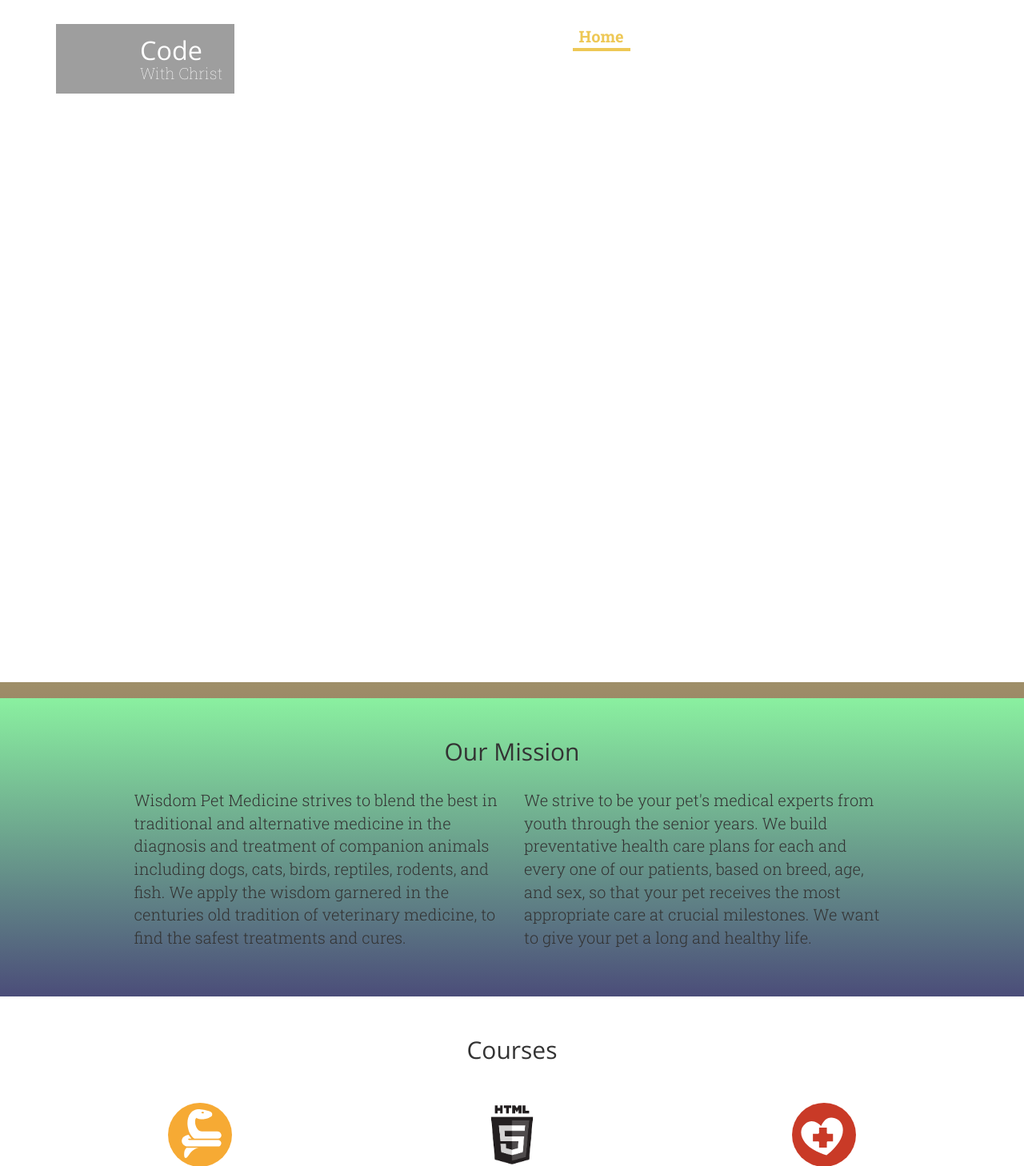
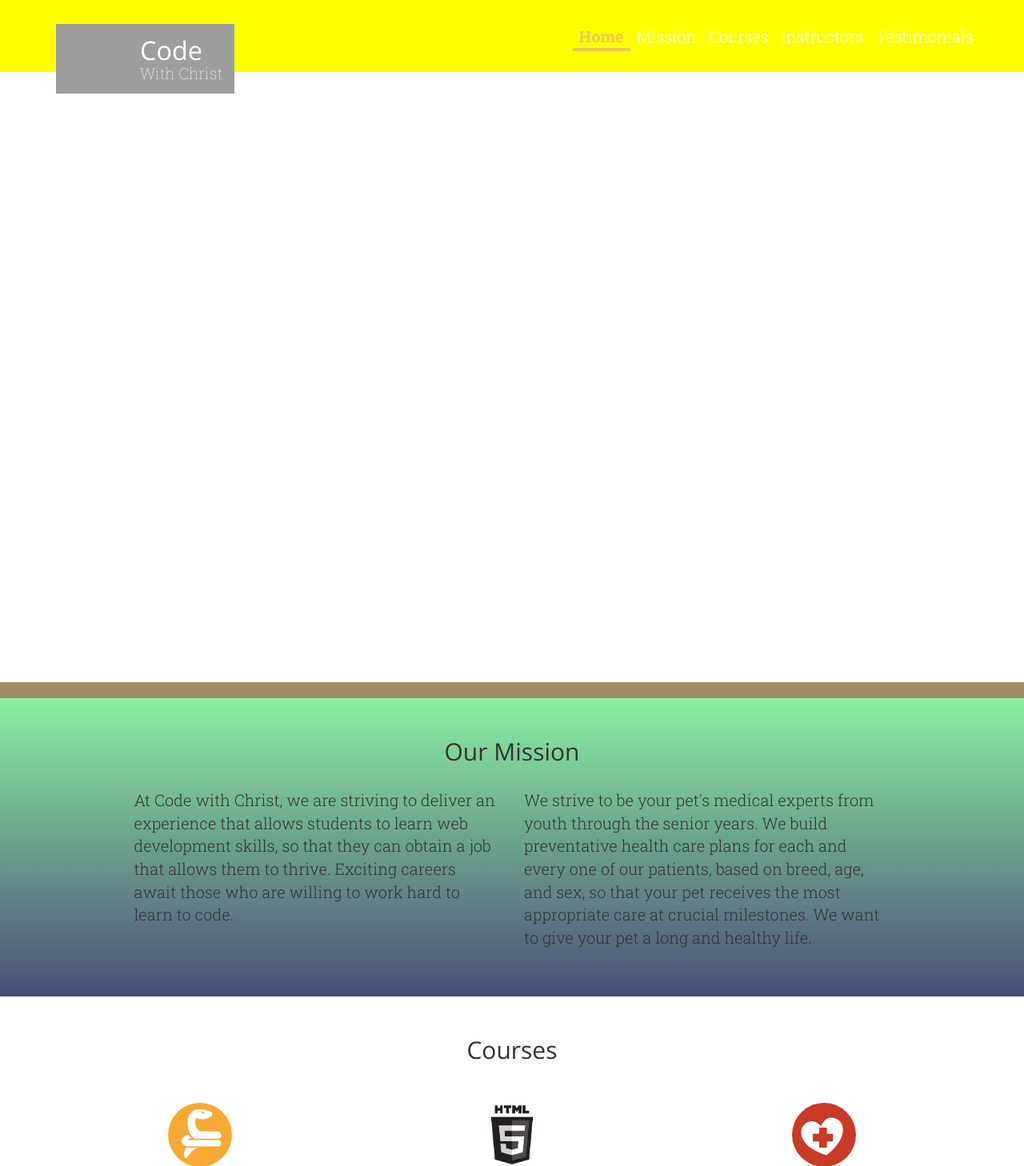
Before and after one commit to dwmorrison33/imdavemorrison, a Django app: page /mysite/ in a window 1280 px wide. Shown: the top 1458 px of the page at 80% size. Run offline with Django 3.2, Linux system fonts and the light colour scheme; some libraries are stand-ins or nearby versions; grey boxes are pictures that could not be loaded.

Commit message:
second commit

```diff
--- a/mysite/static/mysite/style.css
+++ b/mysite/static/mysite/style.css
@@ -22,8 +22,9 @@ header .navbar {
 }
 
 header .navbar-default {
-  background-color: transparent;
+  background-color: yellow;
   border: none;
+  max-height: 90px;
 }
 
 header .navbar-default .navbar-nav a {
--- a/mysite/templates/mysite/my-site.html
+++ b/mysite/templates/mysite/my-site.html
@@ -65,7 +65,7 @@
     <div class="content container">
       <h2>Our Mission</h2>
       <div class="row">
-        <p class="col-md-5 col-md-offset-1">Wisdom Pet Medicine strives to blend the best in traditional and alternative medicine in the diagnosis and treatment of companion animals including dogs, cats, birds, reptiles, rodents, and fish. We apply the wisdom garnered in the centuries old tradition of veterinary medicine, to find the safest treatments and&nbsp;cures.</p>
+        <p class="col-md-5 col-md-offset-1">At Code with Christ, we are striving to deliver an experience that allows students to learn web development skills, so that they can obtain a job that allows them to thrive. Exciting careers await those who are willing to work hard to learn to code. </p>
         <p class="col-md-5">We strive to be your pet's medical experts from youth through the senior years. We build preventative health care plans for each and every one of our patients, based on breed, age, and sex, so that your pet receives the most appropriate care at crucial milestones. We want to give your pet a long and healthy&nbsp;life.</p>
       </div><!-- row -->
     </div><!-- content container -->
```
